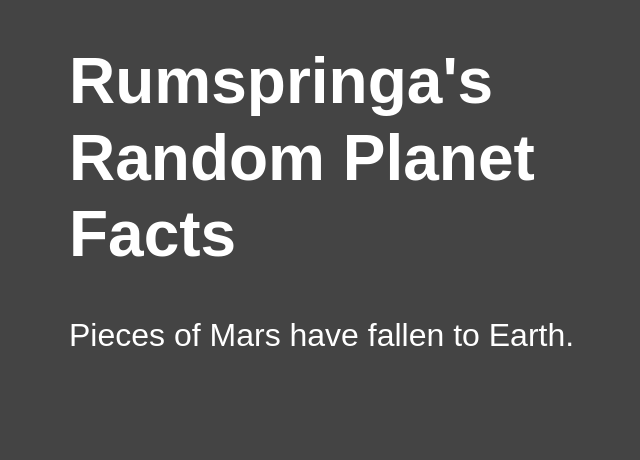
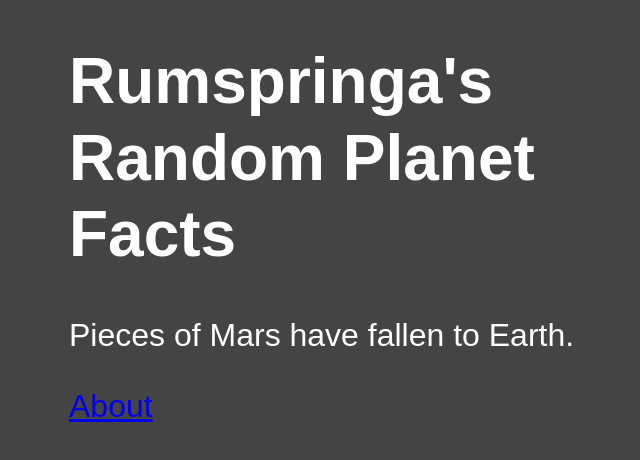
Before and after one commit to Rumspringa2024/Rumspringa2024.github.io, a plain HTML site: page index.html in a window 1280 px wide. Shown: the whole page, without its empty margins (246-886 px from the left). Drawn offline with Linux system fonts and the light colour scheme.

Commit message:
index.html updated from https://stackedit.io/

```diff
--- a/index.html
+++ b/index.html
@@ -76,5 +76,10 @@
           facts[Math.floor(Math.random() * facts.length)]
       }
     </script>
+    <a href="index.html">About
   </body>
 </html>
+
+<!--stackedit_data:
+eyJoaXN0b3J5IjpbMTM5NjA0MTY3XX0=
+-->
```
